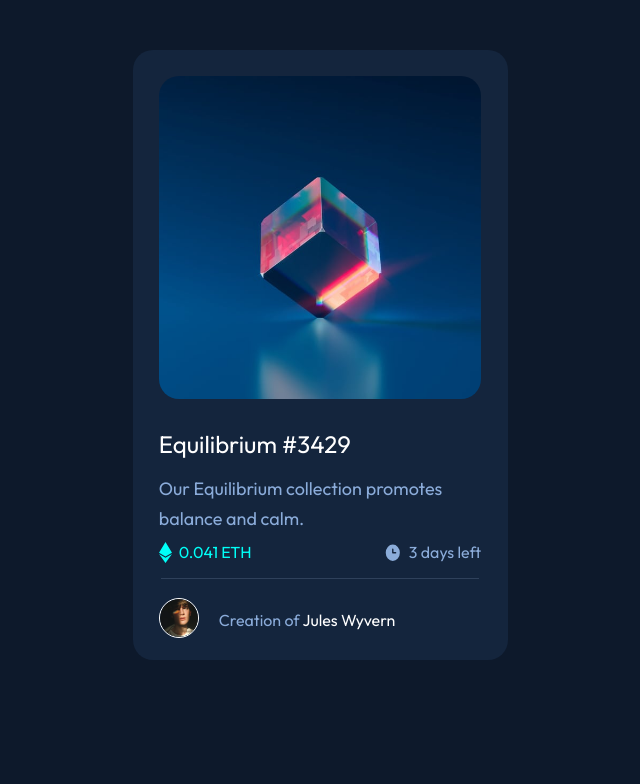
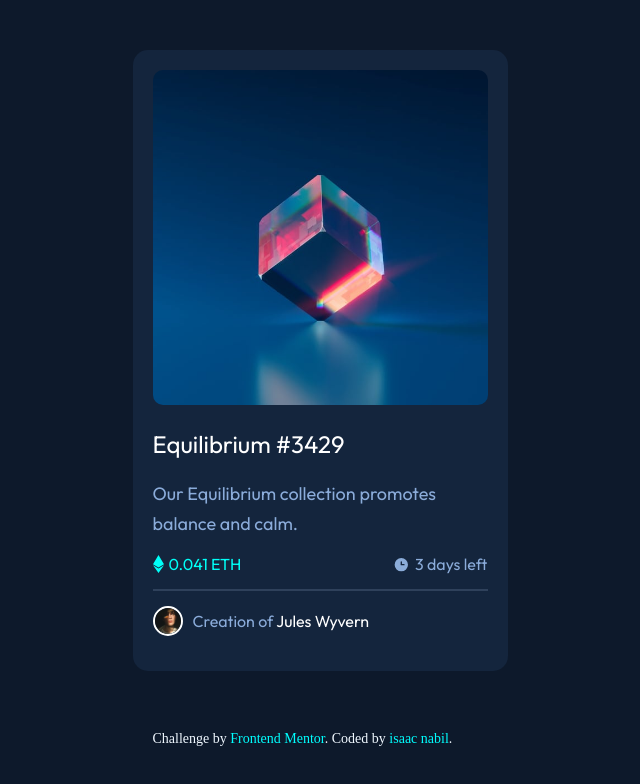
Before and after one commit to nabil4416/nft-preview-card-component-main, a plain HTML site: page index.html in a window 1280 px wide. Shown: the whole page, without its empty margins (320-960 px from the left). Drawn offline with Linux system fonts and the light colour scheme.

Commit message:
final changes

```diff
--- a/index.html
+++ b/index.html
@@ -9,57 +9,51 @@
   <title>Frontend Mentor | NFT preview card component</title>
   <link rel="stylesheet" href="style.css">
 
-
 </head>
 <body>
-  <!--container-->
-<main class="container">
+  <main>
+    <!--banner-->
+    <header>
+      <div class="banner">
+        <img src="images/image-equilibrium.jpg" alt="">
+      <div class="view">
+        <img src="images/icon-view.svg" alt="">
+      </div>
+     </div>
 
-    <!--banner-->
-  <figure class="banner">
-    <img src="images/image-equilibrium.jpg" alt="equilibre" id="banner">
-    <!-- <img src="images/icon-view.svg" alt="eye view" id="eye-view"> -->
-  </figure>
+    </header>
+    <!--first section-->
 
-    <!--content-->
-  <section class="content">
-    <h2>
-      Equilibrium #3429
-    </h2>
-    <p>
-      Our Equilibrium collection promotes balance and calm.
-    </p>
-  </section>
+    <div class="first">
+      <h2>Equilibrium #3429</h2>
+      <p>Our Equilibrium collection promotes balance and calm.</p>
+    </div>
 
-  <!--infos & clock-->
-  <section class="infos-clock">
-    <figure class="infos">
-      <img src="images/icon-ethereum.svg" alt="eterium">
-      <figcaption>
-        0.041 ETH
-      </figcaption>
-    </figure>
-    <figure class="clock">
-      <img src="images/icon-clock.svg" alt="clock">
-      <figcaption>
-        3 days left
-      </figcaption>
-    </figure>
-  </section>
+    <!--second section-->
+    <div class="second">
+      <div class="ethereum">
+        <img src="images/icon-ethereum.svg" alt="">
+        <p>0.041 ETH</p>
+      </div>
+      <div class="clock">
+        <img src="images/icon-clock.svg" alt="">
+        <p>3 days left</p>
+      </div>
+    </div>
 
-  <!--horisontal line-->
-  <div class="line"></div>
+    <!--footer-->
+    <footer>
+      <div class="avatar">
+        <img src="images/image-avatar.png" alt="">
+        <p>Creation of <span><a href="#" target="_blank">Jules Wyvern</a></span></p>
+      </div>
+    </footer>
+  </main>
 
-  <!-- avatar-->
-  <footer class="avatar">
-    <figure class="avatar-container">
-      <img src="images/image-avatar.png" alt="">
-    </figure>
-    <figcaption>
-      Creation of  <a href="#" target="_blank"> Jules Wyvern</a>
-    </figcaption>
-  </footer>
-<!--end-->
-</main>
+
+  <div class="attribution">
+    Challenge by <a href="https://www.frontendmentor.io?ref=challenge" target="_blank">Frontend Mentor</a>.
+    Coded by <a href="https://www.linkedin.com/in/nabil-khotbi" target="_blank">isaac nabil</a>.
+  </div>
 </body>
 </html>
--- a/style.css
+++ b/style.css
@@ -1,98 +1,122 @@
-@import url('https://fonts.googleapis.com/css2?family=Outfit:wght@300;400;700&display=swap');
+@import url('https://fonts.googleapis.com/css2?family=Outfit:wght@300;400;600&display=swap');
 *{
+    padding: 0;
     margin: 0;
-    padding: 0;
     box-sizing: border-box;
 }
 body{
     background-color: hsl(217, 54%, 11%);
 }
-
-.container {
+main {
     margin: 50px auto;
     width: 375px;
     background-color: hsl(216, 50%, 16%);
-    border-radius: 20px;
+    padding: 20px;
+    border-radius: 15px;
+    font-family: 'Outfit', sans-serif;
+}
+img {
+    max-width: 100%;
+}
+
+p {
+    color: hsl(215, 51%, 70%);
 }
 .banner {
-    max-width: 375px;
-    padding: 7%;
+    position: relative
 }
-#banner {
+.view {
+    position: absolute;
+    background-color: hsl(178, 100%, 50%, 50%);
+    top: 0;
     width: 100%;
-    border-radius: 20px;
+    height: 100%;
+    border-radius: 10px;
+    opacity: 0;
+    cursor: pointer;
 }
-.banner:hover {
-  cursor: pointer;
+.view:hover {
+    opacity: 1;
+}
+.view img {
+    position: absolute;
+    top: 50%;
+    left: 50%;
+    transform: translate(-50% , -50%);
+}
+.banner img{
+    border-radius: 10px
+}
+.first h2 {
+    color: hsl(0, 0%, 100%);
+    font-weight: 400 ;
+    padding-top: 20px;
+}
+.first h2:hover {
+    color: hsl(178, 100%, 50%);
+    cursor: pointer;
 }
 
-section {
-    padding: 0 7%;
-    font-family: 'Outfit', sans-serif;
-}
-h2 {
-    color: hsl(0, 0%, 100%);
-    padding-bottom: 15px;
-    font-weight: 400;
-}
 
-.content p {
-    color: hsl(215, 51%, 70%);
+.first p {
+    font-weight: 400 ;
+    padding-top: 20px;
     font-size: 18px;
     line-height: 30px;
 }
-.infos-clock {
+
+.second {
+    padding: 15px 0;
     display: flex;
-    justify-content:space-between;
-    padding-top: 2% ;
-    padding-bottom: 4%;
+    justify-content: space-between;
+    border-bottom: 2px solid hsl(215, 32%, 27%);
 }
-.infos {
+
+.second .ethereum {
     display: flex;
-    justify-content:space-between;
+    justify-content: space-between;
+    align-items: center;
+}
+.second .ethereum p {
     color: hsl(178, 100%, 50%);
 }
-.infos img {
-    padding-right: 7px;
-    width: 20px;
+.second .clock {
+    display: flex;
+    justify-content: space-between;
+    align-items: center;
+}
+.second p {
+    margin-left: 5px;
 }
 
-.clock {
+.avatar {
+    padding: 15px 0;
     display: flex;
-    justify-content:space-between;
-    color: hsl(215, 51%, 70%);
+    align-items: center;
 }
-.clock img {
-    width: 25px;
-    padding-right: 7px;
+.avatar img {
+    width: 30px;
+    border: 2px solid hsl(0, 0%, 100%);
+    border-radius: 50%;
+    margin-right: 10px;
 }
 
-.line {
-    width: 85%;
-    height: 1px;
-    margin: 0 auto;
-    background: hsl(215, 32%, 27%);
+.avatar span a {
+    text-decoration: none;
+    color: hsl(0, 0%, 100%);
 }
-.avatar {
-    display: flex;
-    align-items: center;
-    padding-bottom: 4%;
-    padding: 5% 7%;
-    font-family: 'Outfit', sans-serif;
-    color: hsl(215, 51%, 70%);
+.avatar span a:hover {
+    color: hsl(178, 100%, 50%);
 }
-.avatar img {
-    width: 40px;
-    border-radius: 50%;
-    border: 1px solid hsl(0, 0%, 100%);;
+
+.attribution {
+    margin: 20px auto;
+    font-size: 14px;
+    color: aliceblue;
+    width: 375px;
+    padding: 10px 20px;
 }
-.avatar-container {
-    padding-right: 20px;
+.attribution a{
+    text-decoration: none;
+    color: aqua;
 }
-a {
-    color: hsl(0, 0%, 100%);
-    text-decoration: none;
-}
-a:hover {
-  color: hsl(178, 100%, 50%);
-}
```
